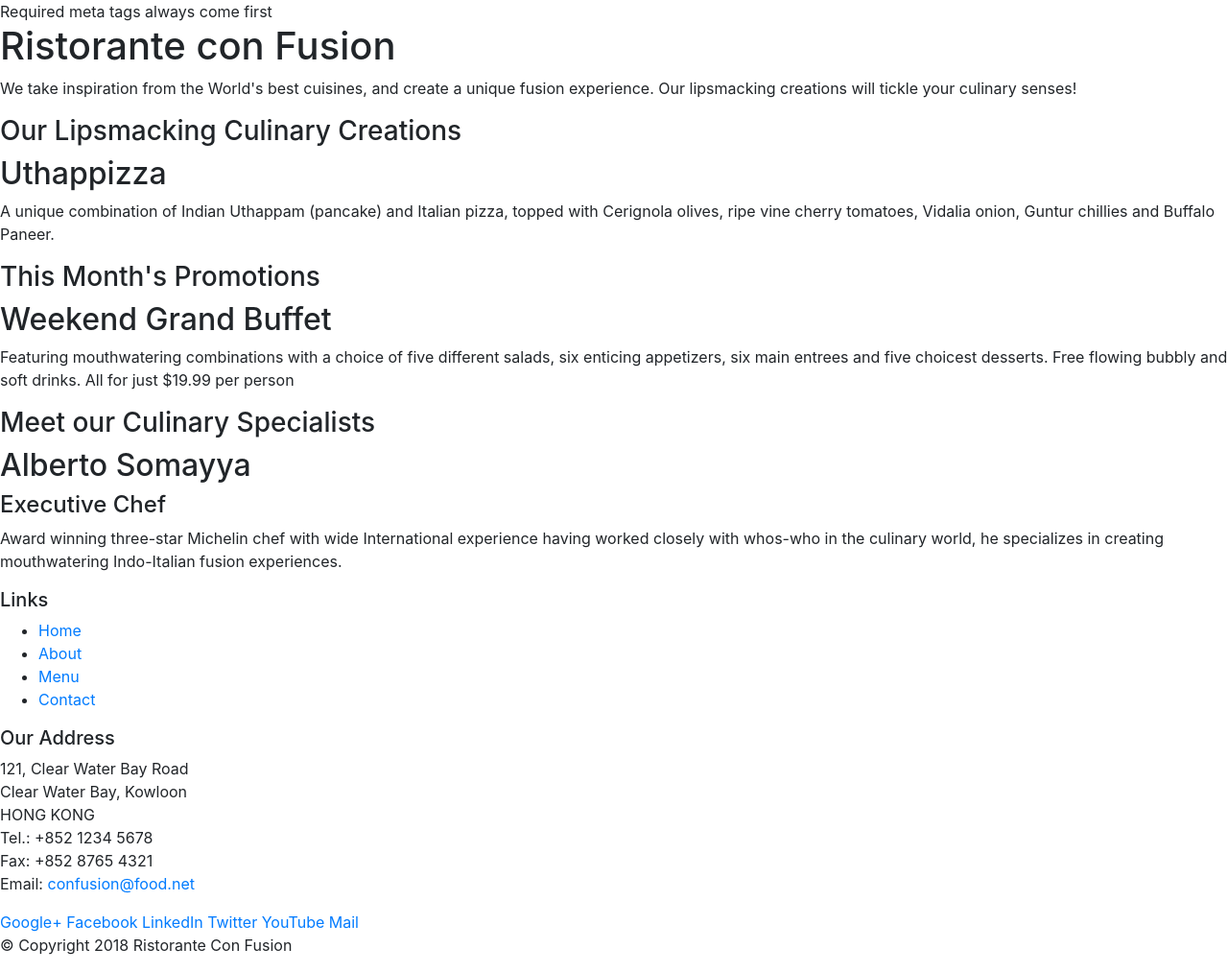
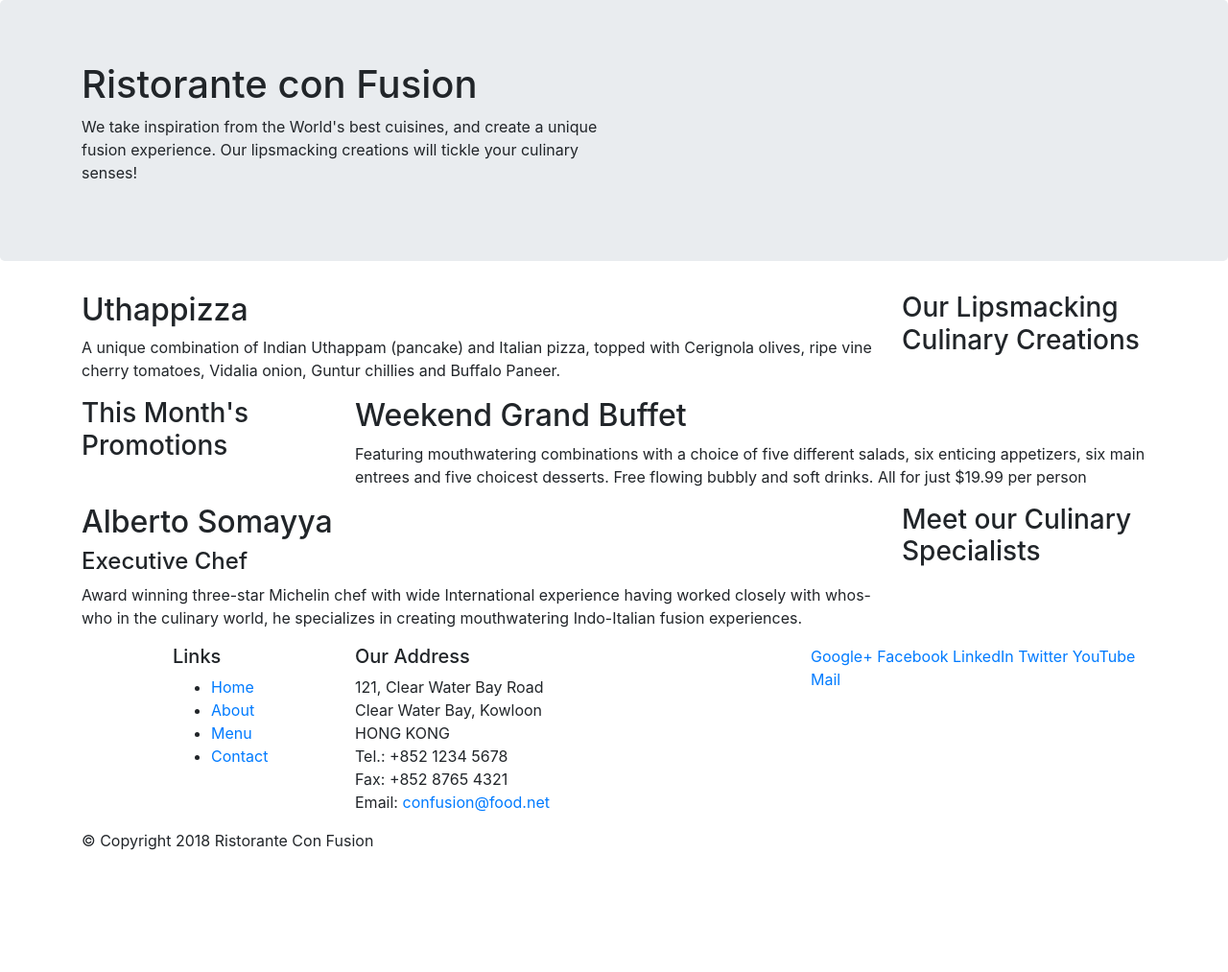
Before and after one commit to weirdrag08/Bootstrap, a website: page index.html in a window 1280 px wide. Shown: the whole page at 96% size. After the commit the page ends 904 px from the top, so only its background shows below. Drawn offline with nearby package versions, Linux system fonts and the light colour scheme.

Commit message:
Bootstrap Grid Part 1

```diff
--- a/index.html
+++ b/index.html
@@ -1,7 +1,7 @@
 <!DOCTYPE html>
 <html lang="en">
   <head>
-    Required meta tags always come first
+    <!-- Required meta tags always come first -->
     <meta charset="utf-8" />
     <meta
       name="viewport"
@@ -18,10 +18,10 @@
   </head>
 
   <body>
-    <header>
-      <div>
-        <div>
-          <div>
+    <header class = "jumbotron">
+      <div class = "container">
+        <div class = "row">
+          <div class = "col-12 col-sm-6">
             <h1>Ristorante con Fusion</h1>
             <p>
               We take inspiration from the World's best cuisines, and create a
@@ -29,17 +29,17 @@
               your culinary senses!
             </p>
           </div>
-          <div></div>
+          <div class = "col-12 col-sm"></div>
         </div>
       </div>
     </header>
 
-    <div>
-      <div>
-        <div>
+    <div class = "container">
+      <div class = "row">
+        <div class = "col-12 col-sm-4 order-sm-last col-md-3">
           <h3>Our Lipsmacking Culinary Creations</h3>
         </div>
-        <div>
+        <div class = "col-12 col-sm order-sm-first col-md">
           <h2>Uthappizza</h2>
           <p>
             A unique combination of Indian Uthappam (pancake) and Italian pizza,
@@ -49,11 +49,11 @@
         </div>
       </div>
 
-      <div>
-        <div>
+      <div class = "row">
+        <div class = "col-12 col-sm-4 col-md-3">
           <h3>This Month's Promotions</h3>
         </div>
-        <div>
+        <div class = "col-12 col-sm col-md">
           <h2>Weekend Grand Buffet</h2>
           <p>
             Featuring mouthwatering combinations with a choice of five different
@@ -64,11 +64,11 @@
         </div>
       </div>
 
-      <div>
-        <div>
+      <div class = "row">
+        <div class = "col-12 col-sm-4 order-sm-last col-md-3">
           <h3>Meet our Culinary Specialists</h3>
         </div>
-        <div>
+        <div class = "col-12 col-sm order-sm-first col-md">
           <h2>Alberto Somayya</h2>
           <h4>Executive Chef</h4>
           <p>
@@ -82,9 +82,9 @@
     </div>
 
     <footer>
-      <div>
-        <div>
-          <div>
+      <div class = "container">
+        <div class = "row">
+          <div class = "col-4 offset-1 col-sm-2">
             <h5>Links</h5>
             <ul>
               <li><a href="#">Home</a></li>
@@ -93,7 +93,7 @@
               <li><a href="#">Contact</a></li>
             </ul>
           </div>
-          <div>
+          <div class = "col-7 col-sm-5">
             <h5>Our Address</h5>
             <address>
               121, Clear Water Bay Road<br />
@@ -104,7 +104,7 @@
               Email: <a href="mailto:confusion@food.net">confusion@food.net</a>
             </address>
           </div>
-          <div>
+          <div class = "col-12 col-sm-4">
             <div>
               <a href="http://google.com/+">Google+</a>
               <a href="http://www.facebook.com/profile.php?id=">Facebook</a>
@@ -115,8 +115,8 @@
             </div>
           </div>
         </div>
-        <div>
-          <div>
+        <div class = "row">
+          <div class = "col-auto">
             <p>© Copyright 2018 Ristorante Con Fusion</p>
           </div>
         </div>
```
